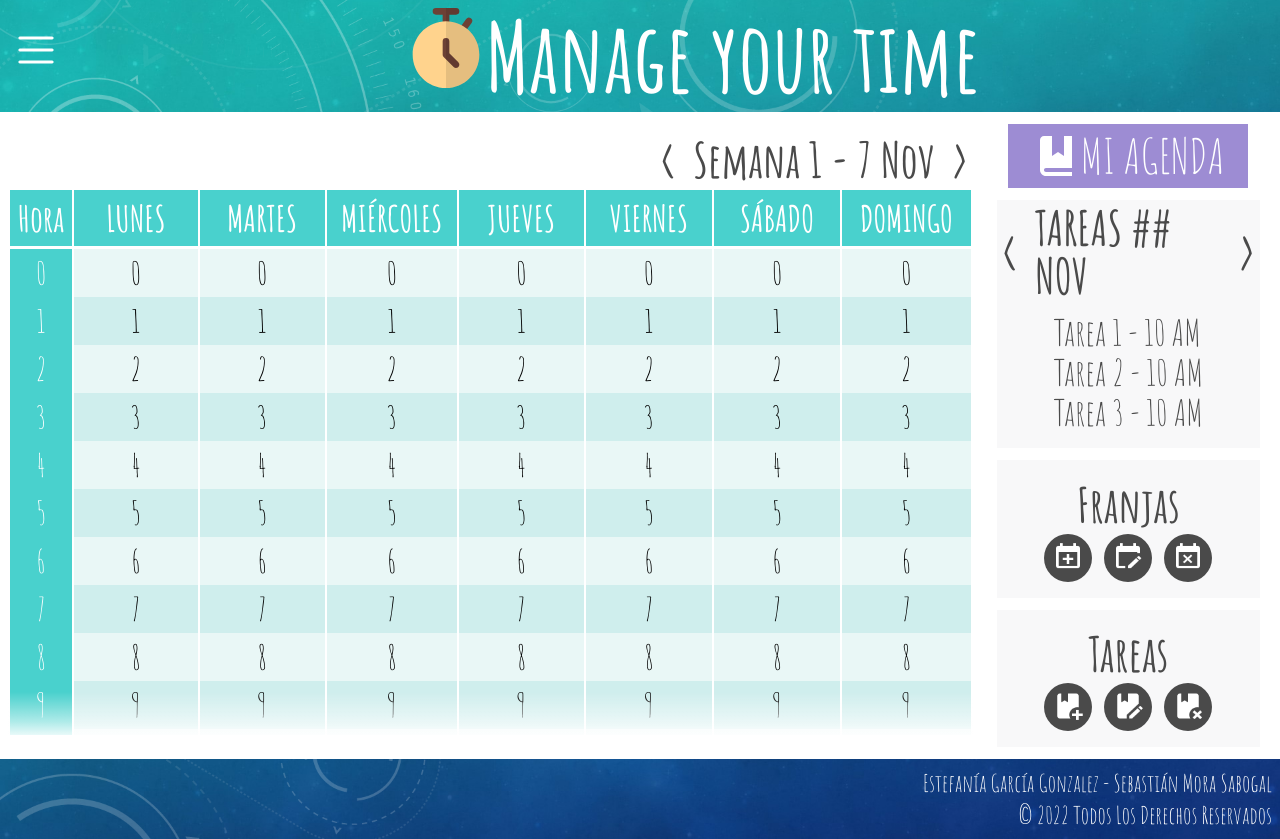
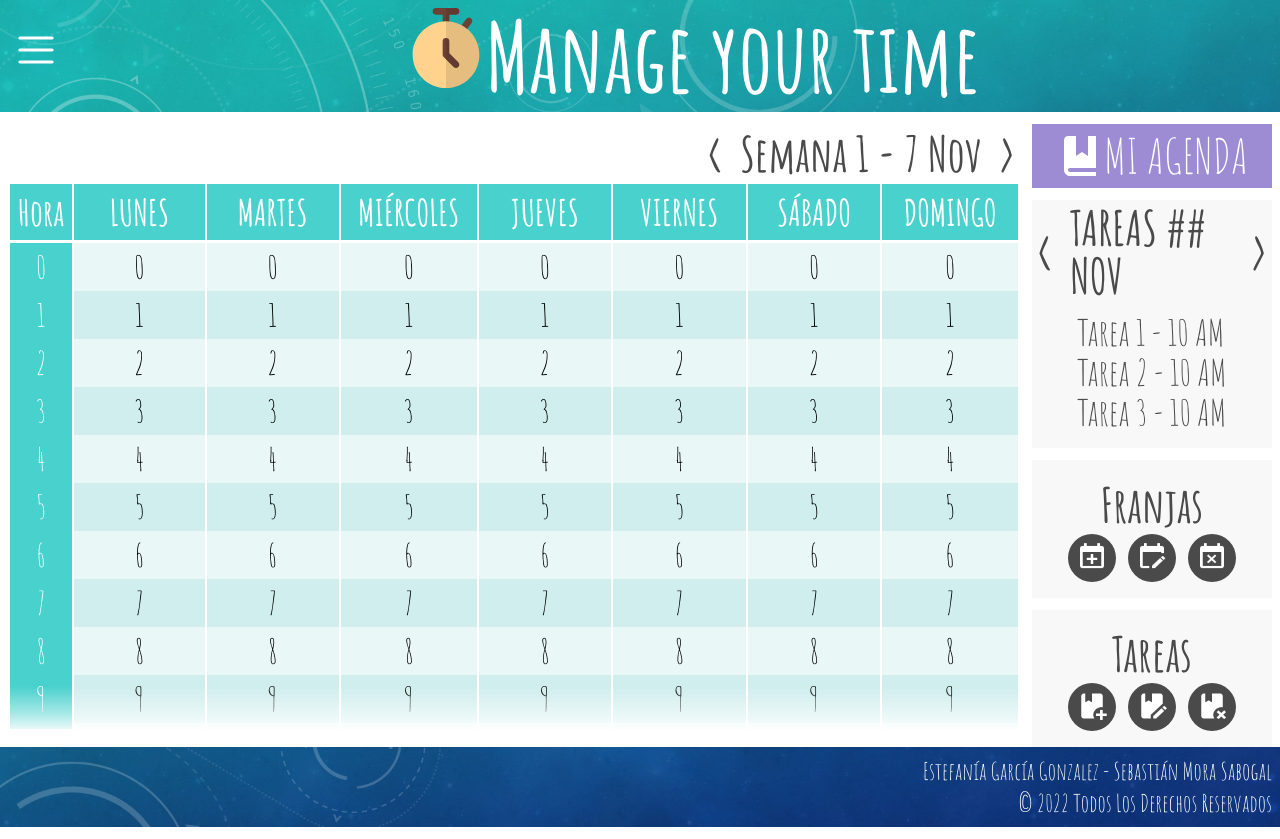
Before and after one commit to estefaniag08/MYT-react, a Next.js app: page /horario in a window 1280 px wide. Built offline with nearby package versions, Linux system fonts and the light colour scheme.

Commit message:
Arreglado el responsive de la página horario cuando varía la altura de las pantallas

```diff
--- a/components/PanelHorario.js
+++ b/components/PanelHorario.js
@@ -7,7 +7,7 @@ import ContenedorTareas from "./ContenedoresPanel/ContenedorTareas";
 
 function PanelHorario() {
   return (
-    <div className="2xl:w-2/12 grid gap-3 md:w-3/12 md:m-3">
+    <div className="2xl:w-2/12 lg:self-center grid gap-3  lg:mt-3">
       <div>
         <Link href="/agenda">
           <button type="button" className={styles.boton}>
--- a/components/TablaHorario.js
+++ b/components/TablaHorario.js
@@ -2,7 +2,7 @@ import Columna from "./Tablas/Columna";
 import styles from "../styles/TablaHorario.module.css";
 function TablaHorario() {
   return (
-    <div className="lg:w-11/12 md:w-8/12 w-full md:h-[76vh] overflow-y-hidden">
+    <div className="lg:w-11/12  w-full lg:h-[76vh] lg:self-center self-start overflow-y-hidden">
       <div className={`text-5xl  flex justify-end gap-4  p-1 font-bold ${styles.texto}`}>
             <button type="button" className="font-bold ">{"<"}</button>
             <h1 className={`lg:text-5xl text-3xl `}>Semana 1 - 7 Nov</h1>
--- a/pages/horario.js
+++ b/pages/horario.js
@@ -18,7 +18,7 @@ function Horario() {
         />
       </Head>
       <FullLayout>
-        <main className="md:flex grid items-center gap-3 mx-2 ">
+        <main className="lg:flex grid gap-3 mx-2 ">
           <TablaHorario />
           <PanelHorario />
         </main>
--- a/styles/PanelHorario.module.css
+++ b/styles/PanelHorario.module.css
@@ -5,7 +5,7 @@
     display: flex;
     align-items: center;
     justify-content: center;
-    width: fit-content;
+    width: 100%;
     text-align: center;
     margin: 0 auto;
 }
```
